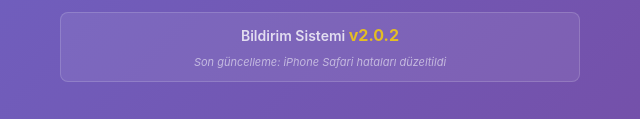
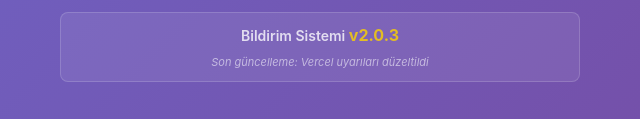
Before and after one commit to dgdfurkan/FurkAI_Project, a website: page index.html in a window 1280 px wide. Shown: the part 1531-1650 px from the top of the page, 320-960 px from the left. Drawn offline with Linux system fonts and the light colour scheme.

Commit message:
v2.0.3: Versiyon numarası güncellendi

```diff
--- a/index.html
+++ b/index.html
@@ -102,8 +102,8 @@
             <p>Bu uygulamayı ana ekranınıza ekleyebilirsiniz</p>
             <p>🔔 Gerçek push bildirimleri almak için bildirim izni verin</p>
             <div class="version-info">
-                <p>Bildirim Sistemi <strong>v2.0.2</strong></p>
-                <small>Son güncelleme: iPhone Safari hataları düzeltildi</small>
+                <p>Bildirim Sistemi <strong>v2.0.3</strong></p>
+                <small>Son güncelleme: Vercel uyarıları düzeltildi</small>
             </div>
         </footer>
     </div>
```
Also changed, not shown: vercel.json.
